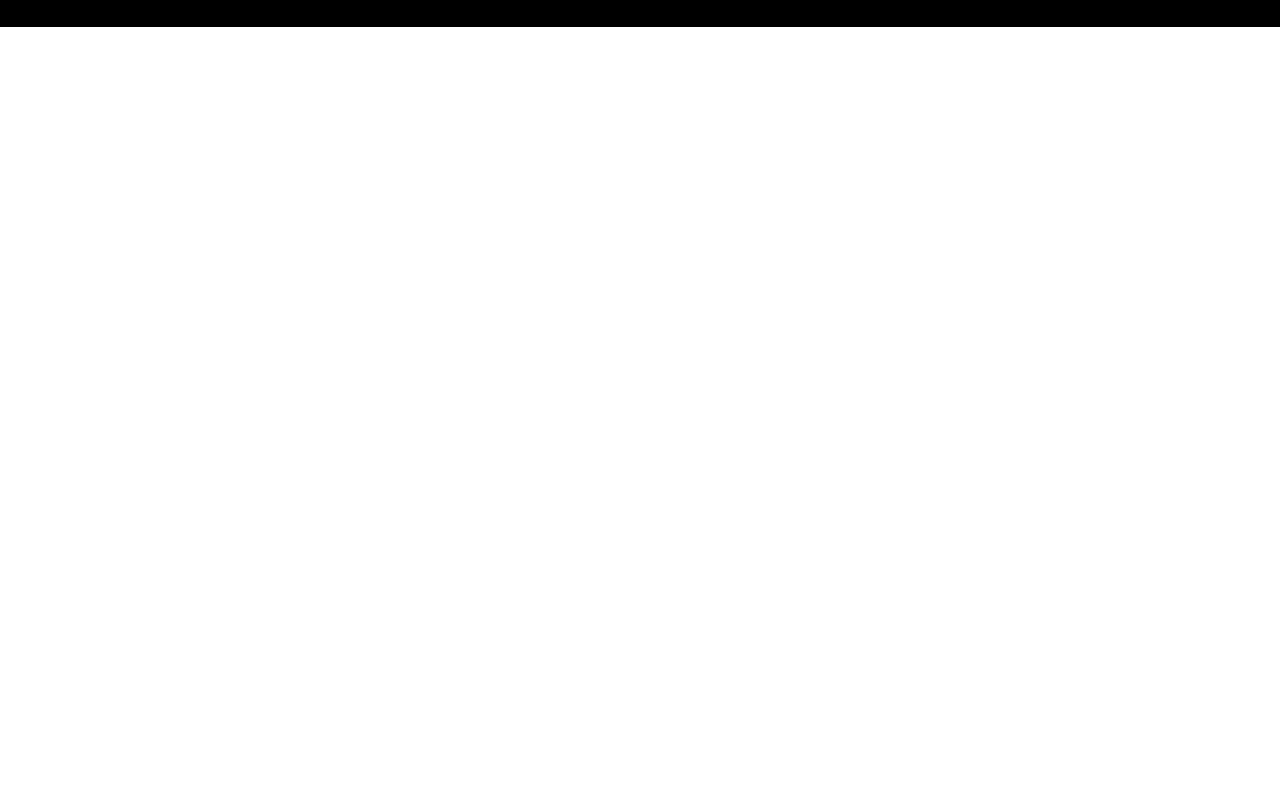
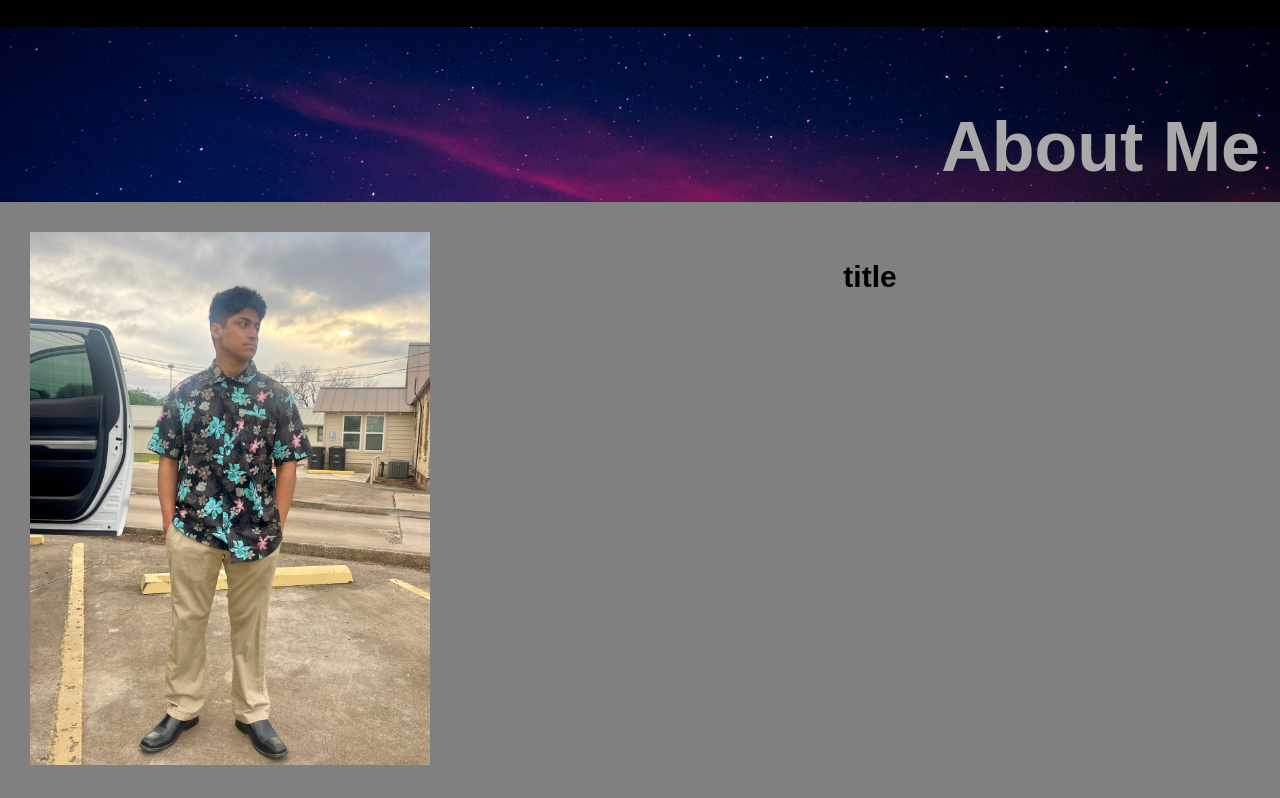
Before and after one commit to nubsu/About-Me-v1, a plain HTML site: page index.html in a window 1280 px wide. Shown: the part 83-881 px from the top of the page. Before the commit the page ends 800 px from the top, so only its background shows below. Drawn offline with Linux system fonts and the light colour scheme.

Commit message:
working on body

```diff
--- a/assets/css/style.css
+++ b/assets/css/style.css
@@ -1,3 +1,7 @@
+html{
+    scroll-behavior: smooth;
+}
+
 header{
     padding: 30px;
     background: black;
@@ -32,4 +36,67 @@ header nav ul li{
 nav a{
     text-decoration: none;
     color: white;
+    transition: color 0.3s ease;
 }
+
+nav a:hover{
+    color: red;
+}
+
+.fixedbg{
+    background-image: url(../images/vcu684cde8y01.jpg);
+    min-height: 175px;
+    background-attachment: fixed;
+    background-position: center;
+    background-repeat: no-repeat;
+    background-size: cover;
+    position: relative;
+}
+
+body{
+    background-color: grey;
+}
+
+div h1{
+    font-size: 70px;
+    color: darkgrey;
+    position: absolute;
+    right: 20px;
+    bottom: 20px;
+    white-space: nowrap;
+}
+
+.split{
+    display: flex;
+}
+
+.smallside{
+    flex: 30%;
+    padding: 30px;
+}
+
+.bigside{
+    flex: 70%;
+    padding: 60px;
+    text-align: center;
+}
+
+.sideimage{
+    max-width: 400px;
+}
+
+div h2{
+    font-size: 30px;
+}
+
+@media screen and (max-width: 768px){
+    header{
+        flex-direction: column;
+    }
+    header nav ul{
+        padding-top: 20px;
+    }
+    .fixedbg{
+        min-height: 150px;
+    }
+}
--- a/index.html
+++ b/index.html
@@ -12,12 +12,17 @@
         <h1><img src="./assets/images/IMG_0424.JPG" alt="Picture of a cat">domingo</h1>
         <nav>
             <ul>
-                <li><a href="#">About Me</a></li>
-                <li><a href="#">Work</a></li>
-                <li><a href="#">Contact Me</a></li>
-                <li><a href="#">Resume</a></li>
+                <li><a href="#about-me">About Me</a></li>
+                <li><a href="#work">Work</a></li>
+                <li><a href="#contact-me">Contact Me</a></li>
+                <li><a href="#resume">Resume</a></li>
             </ul>
         </nav>
     </header>
+    <div class="fixedbg" id="about-me"><h1>About Me</h1></div>
+    <div class="split">
+        <div class="smallside"><img class="sideimage" src="./assets/images/swagaf.jpg" alt="Picture of me"></div>
+        <div class="bigside"><h2>title</h2></div>
+    </div>
 </body>
 </html>
```
Also changed, not shown: assets/images/swagaf.jpg (added), assets/images/vcu684cde8y01.jpg (added).
